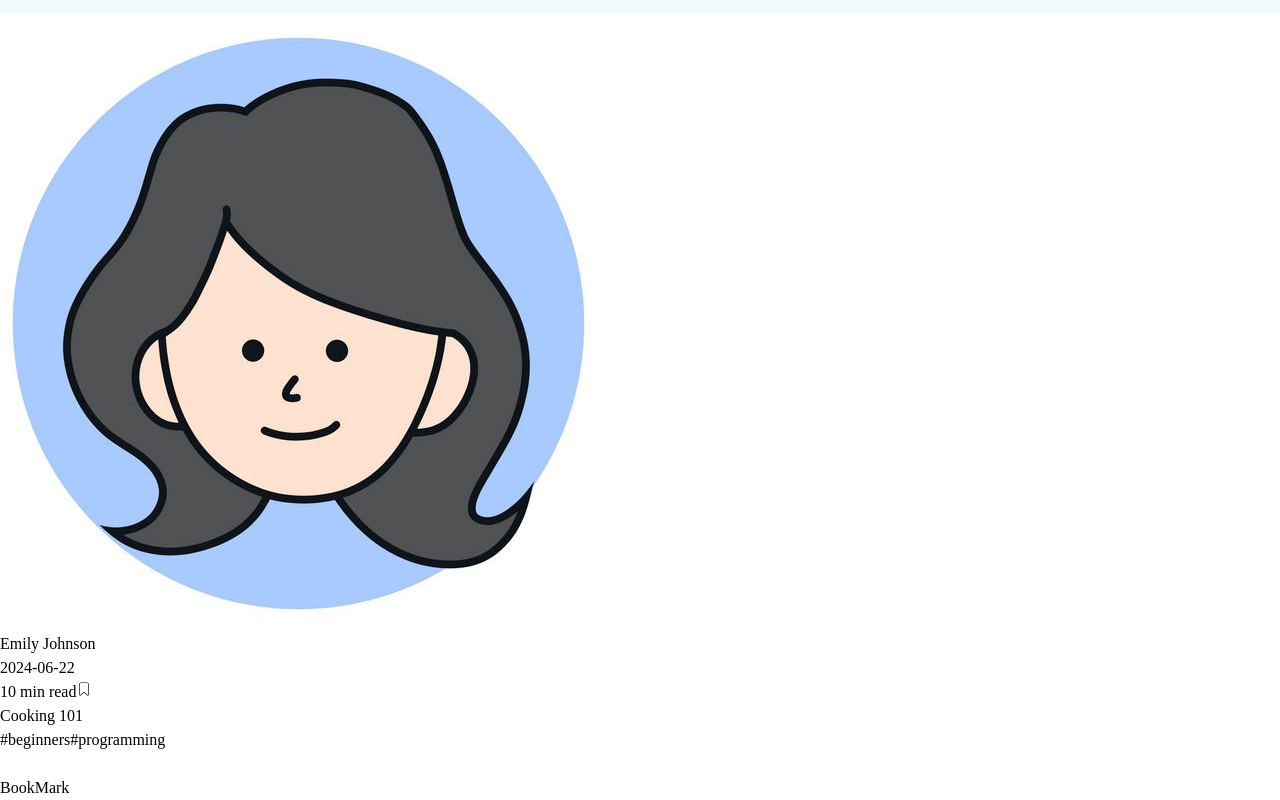
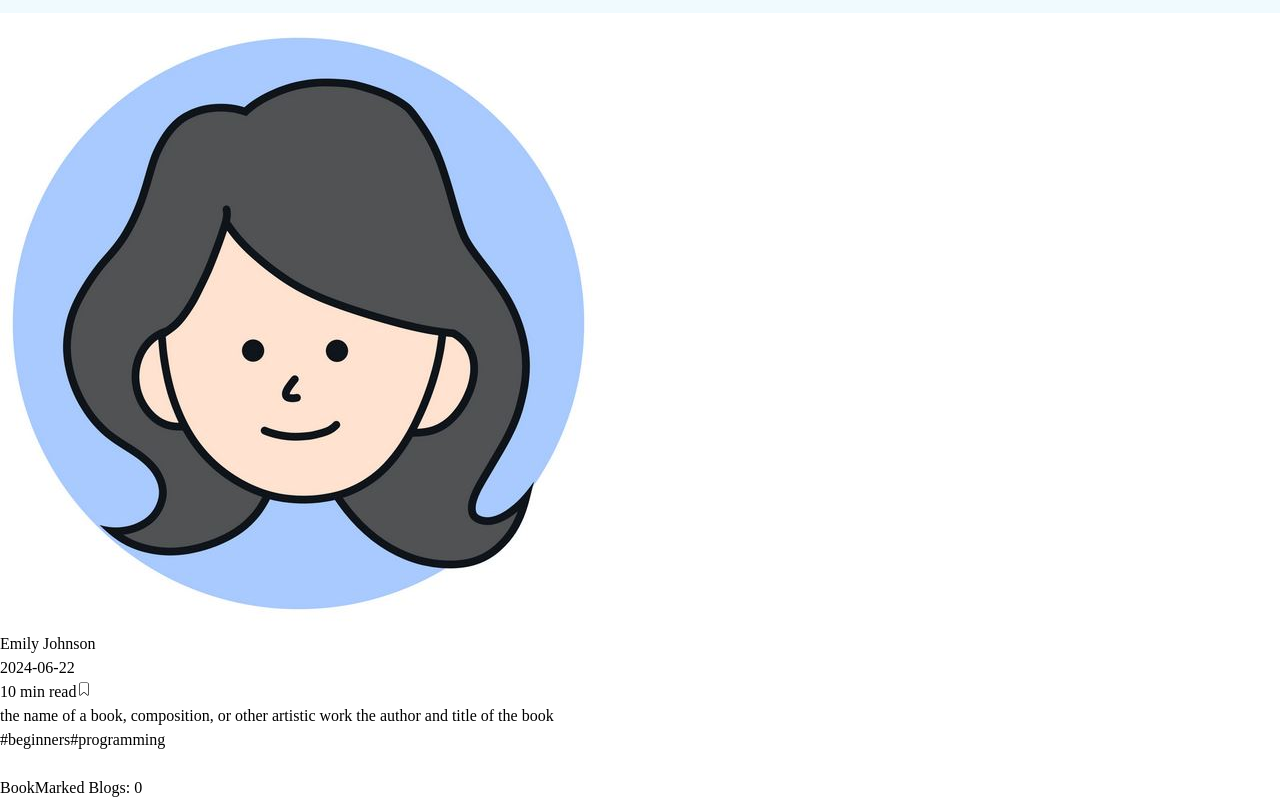
Before and after one commit to ronichowdhury999/react-knowledge-cafe, a React (Vite) app: page / in a window 1280 px wide. Shown: the part 3062-3862 px from the top of the page. Built offline with nearby package versions, Linux system fonts and the light colour scheme.

Commit message:
bookmark part added

```diff
--- a/public/blog.json
+++ b/public/blog.json
@@ -12,7 +12,7 @@
     {
         "id": "2",
         "cover": "../src/assets/2.png",
-        "title": "Mina Mostofa",
+        "title": "Master Microsoft Power Platform and Become an In-Demand!",
         "author": "John Smith",
         "author_img": "../src/assets/boy2.png",
         "posted_date": "2024-07-15",
@@ -22,7 +22,7 @@
     {
         "id": "3",
         "cover": "../src/assets/3.png",
-        "title": "Cooking 101",
+        "title": "the name of a book, composition, or other artistic work the author and title of the book",
         "author": "Emily Johnson",
         "author_img": "../src/assets/girl1.jpg",
         "posted_date": "2024-06-22",
--- a/src/App.jsx
+++ b/src/App.jsx
@@ -1,25 +1,26 @@
 import { useState } from 'react'
 import './App.css'
 import Blogs from './Components/Blogs/Blogs'
-import BookMark from './Components/Bookmark/BookMark'
+import BookMark from './Components/Bookmarks/BookMarks'
 import Header from './Components/Headers/Header'
+
 
 function App() {
 
-  const [bookMarks,setBookMarks]=useState([]);
+  const [bookMarks, setBookMarks] = useState([]);
 
-  const handelAddToBookMark =blog=>{
-    console.log('add to book mark');
+  const handelAddToBookMark = blog => {
+    const newBookMarks = [...bookMarks, blog];
+    setBookMarks(newBookMarks);
   }
   return (
     <div>
       <Header />
-      <div className='md:flex max-w-7xl mx-auto'>
+      <div className='md:flex max-w-7xl mx-auto px-4 md:px-4 lg:px-0'>
         <Blogs handelAddToBookMark={handelAddToBookMark} />
-        <BookMark />
+        <BookMark bookMarks={bookMarks} />
       </div>
     </div>
   )
 }
-
 export default App
--- a/src/Components/Blog/Blog.jsx
+++ b/src/Components/Blog/Blog.jsx
@@ -1,10 +1,10 @@
 import PropTypes from 'prop-types';
 import { CiBookmark } from "react-icons/ci";
 
-const Blog = ({ blog,handelAddToBookMark }) => {
-  const { title, cover, author, author_img, reading_time, posted_date,hashtags } = blog;
+const Blog = ({ blog, handelAddToBookMark }) => {
+  const { title, cover, author, author_img, reading_time, posted_date, hashtags } = blog;
   return (
-    <div className='mb-20'>
+    <div className='md:mb-20 mb-6'>
       <img className='w-full mb-8' src={cover} alt={`cover picture of the title ${title}`} />
       <div className='flex justify-between mb-4'>
         <div className='flex'>
@@ -16,13 +16,13 @@ const Blog = ({ blog,handelAddToBookMark }) => {
         </div>
         <div className='flex items-center gap-2'>
           <span>{reading_time} min read</span>
-          <button onClick={()=>handelAddToBookMark(blog)} className='text-2xl'><CiBookmark/></button>
+          <button onClick={() => handelAddToBookMark(blog)} className='text-2xl'><CiBookmark /></button>
         </div>
       </div>
       <h2 className='text-4xl'>{title}</h2>
       <p className='flex gap-4'>
         {
-          hashtags.map((hash,idx)=><span key={idx}><a href="">{hash}</a></span>)
+          hashtags.map((hash, idx) => <span key={idx}><a href="">{hash}</a></span>)
         }
       </p>
       <button></button>
@@ -32,7 +32,7 @@ const Blog = ({ blog,handelAddToBookMark }) => {
 
 Blog.propTypes = {
   blog: PropTypes.object.isRequired,
-  handelAddToBookMark :PropTypes.func.isRequired
+  handelAddToBookMark: PropTypes.func.isRequired
 }
 
 export default Blog;
--- a/src/Components/Bookmark/BookMark.jsx
+++ b/src/Components/Bookmark/BookMark.jsx
@@ -1,9 +1,17 @@
-const BookMark = () => {
+
+import PropTypes from 'prop-types'
+
+const BookMark = ({ bookMark }) => {
+  console.log(bookMark);
   return (
-    <div className="md:w-1/3">
-        <h1>BookMark</h1>
+    <div className='p-4'>
+    <h3 className='text-xl'>{bookMark.title}</h3>
     </div>
   )
 }
 
+BookMark.propTypes = {
+  bookMark: PropTypes.object.isRequired
+}
+
 export default BookMark
--- /dev/null
+++ b/src/Components/Bookmarks/BookMarks.jsx
@@ -0,0 +1,19 @@
+import PropTypes from 'prop-types';
+import BookMark from '../BookMark/BookMark';
+const BookMarks = ({ bookMarks }) => {
+  return (
+    <div className="md:w-1/3 ml-8">
+      <h1 className="text-3xl">BookMarked Blogs: {bookMarks?.length}</h1>
+      <div>
+        {
+          bookMarks.map(bookMark => <BookMark bookMark={bookMark} key={bookMark.id} />)
+        }
+      </div>
+    </div>
+  )
+}
+
+BookMarks.propTypes = {
+  bookMarks: PropTypes.array.isRequired
+}
+export default BookMarks
--- a/src/Components/Headers/Header.jsx
+++ b/src/Components/Headers/Header.jsx
@@ -1,9 +1,9 @@
 import Profile from '../../assets/profile.png'
 const Header = () => {
   return (
-    <header className='flex justify-between mt-4 border-b-2 max-w-7xl mx-auto'>
+    <header className='flex items-center px-4 py-10 md:px-4 lg:px-0 justify-between  border-b-2 max-w-7xl mx-auto h-14'>
       <h1 className='text-4xl font-bold'>knowledge Cafe</h1>
-      <img src={Profile} alt="" />
+      <img className='w-14 h-14 items-center' src={Profile} alt="" />
     </header>
   )
 }
```
